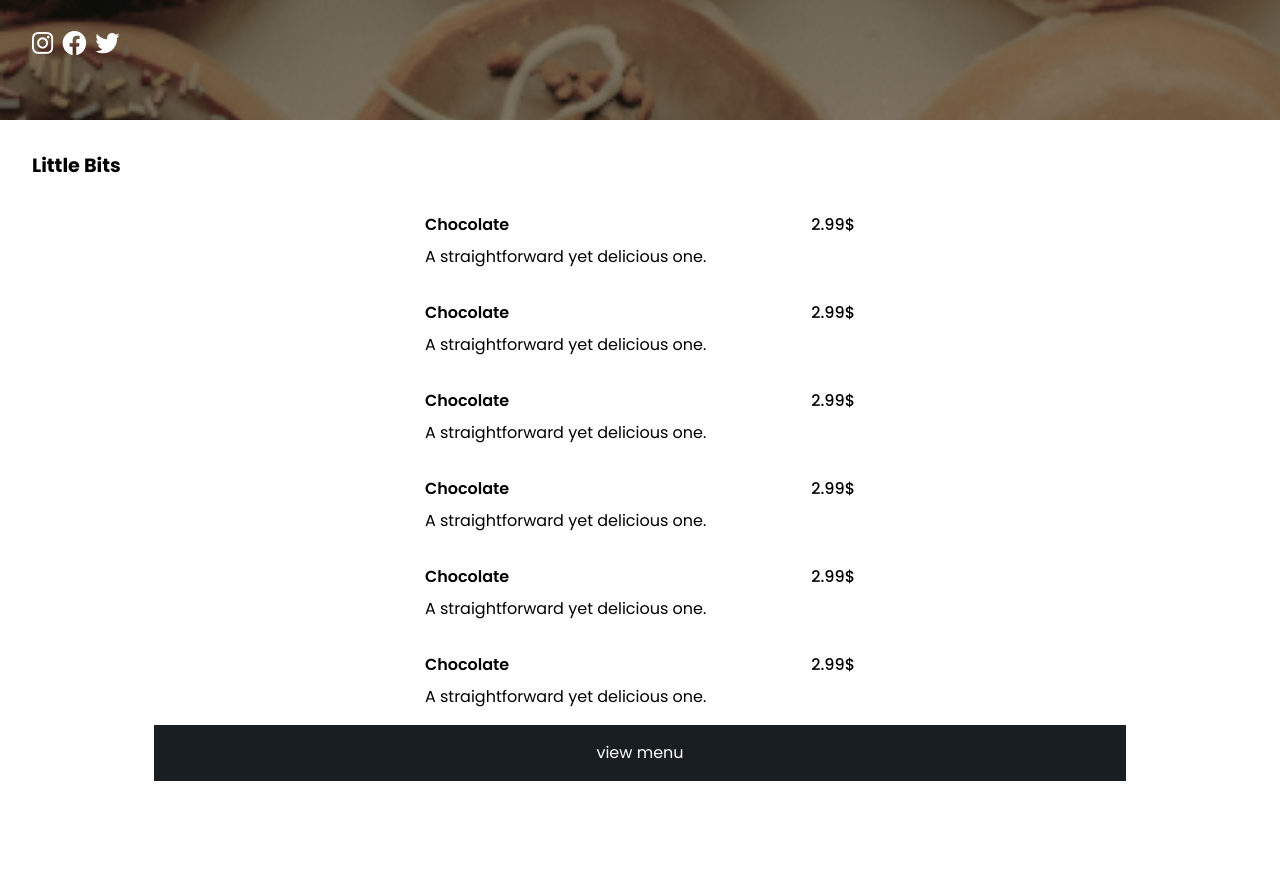
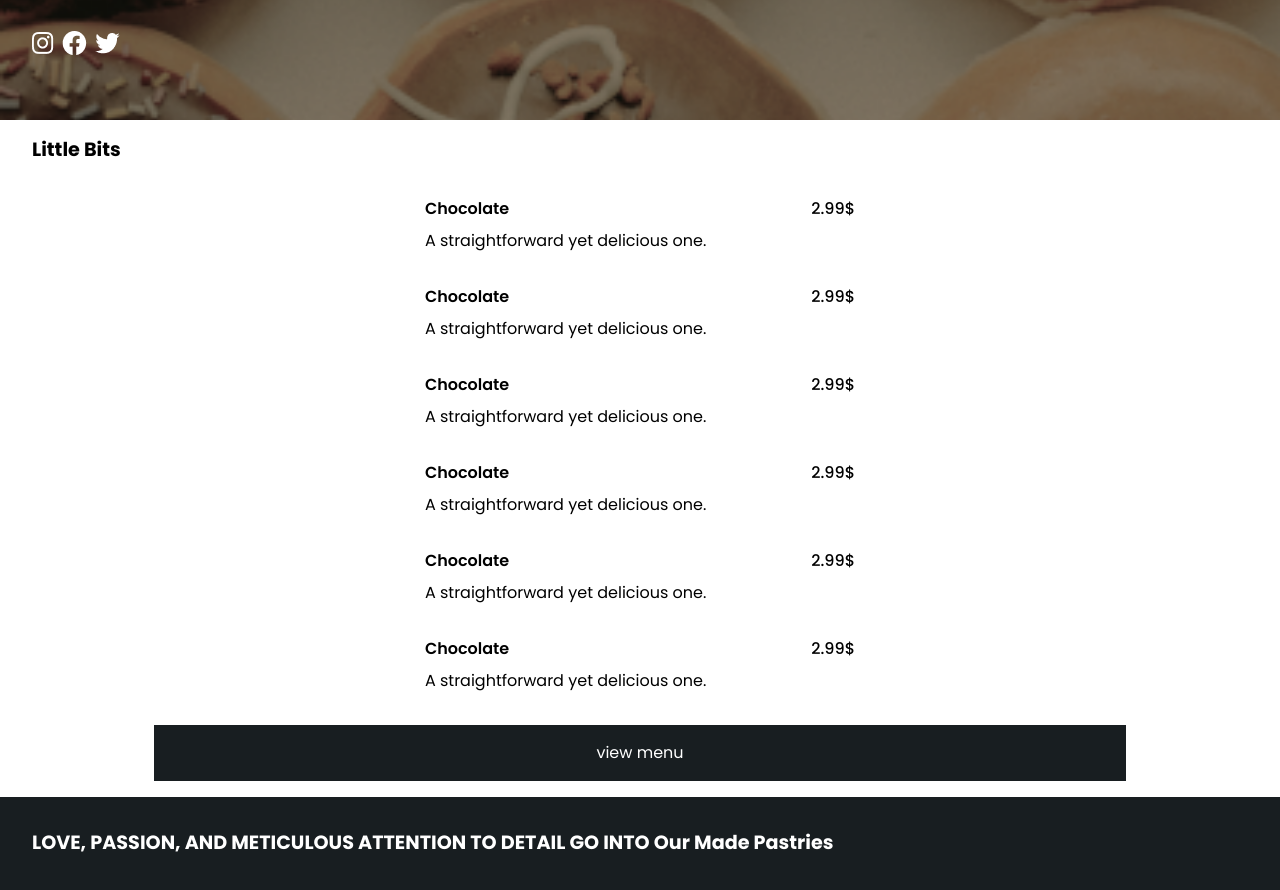
Before and after one commit to aa-Aliane/Donuts, a React (Vite) app: page / in a window 1280 px wide. Shown: the part 360-1250 px from the top of the page. Before the commit the page ends 1173 px from the top, so only its background shows below. Built offline with nearby package versions, Linux system fonts and the light colour scheme.

Commit message:
Add home third section

```diff
--- /dev/null
+++ b/src/components/HomeS3.jsx
@@ -0,0 +1,12 @@
+import React from "react";
+
+export const HomeS3 = () => {
+  return (
+    <div className="home-s3 dark p-2">
+      <h4 className="home-s3__content">
+        LOVE, PASSION, AND METICULOUS ATTENTION TO DETAIL GO INTO Our Made
+        Pastries
+      </h4>
+    </div>
+  );
+};
--- a/src/pages/Home.jsx
+++ b/src/pages/Home.jsx
@@ -1,6 +1,7 @@
 import React from "react";
 import HomeS1 from "../components/HomeS1";
 import HomeS2 from "../components/HomeS2";
+import { HomeS3 } from "../components/HomeS3";
 
 const Home = () => {
   return (
@@ -11,6 +12,7 @@ const Home = () => {
       </nav>
       <HomeS1 />
       <HomeS2 />
+      <HomeS3 />
     </div>
   );
 };
--- a/styles/sass/components/_homes2.scss
+++ b/styles/sass/components/_homes2.scss
@@ -1,8 +1,9 @@
 .home-s2 {
-  padding: 2rem;
+  padding: 1rem 2rem;
   display: flex;
   flex-direction: column;
   align-items: center;
+  gap : 1rem;
 
   &__title {
     width : 100%;
@@ -10,7 +11,6 @@
   }
 
   &__menu {
-    margin-top: 1rem;
     display: flex;
     flex-direction: column;
     padding : 1rem 0;
--- a/styles/style.css
+++ b/styles/style.css
@@ -597,17 +597,17 @@ body {
 }
 
 .home-s2 {
-  padding: 2rem;
+  padding: 1rem 2rem;
   display: flex;
   flex-direction: column;
   align-items: center;
+  gap: 1rem;
 }
 .home-s2__title {
   width: 100%;
   text-transform: capitalize;
 }
 .home-s2__menu {
-  margin-top: 1rem;
   display: flex;
   flex-direction: column;
   padding: 1rem 0;
```
Also changed, not shown: 1 other file (tests, documents, lock files or other folders).
